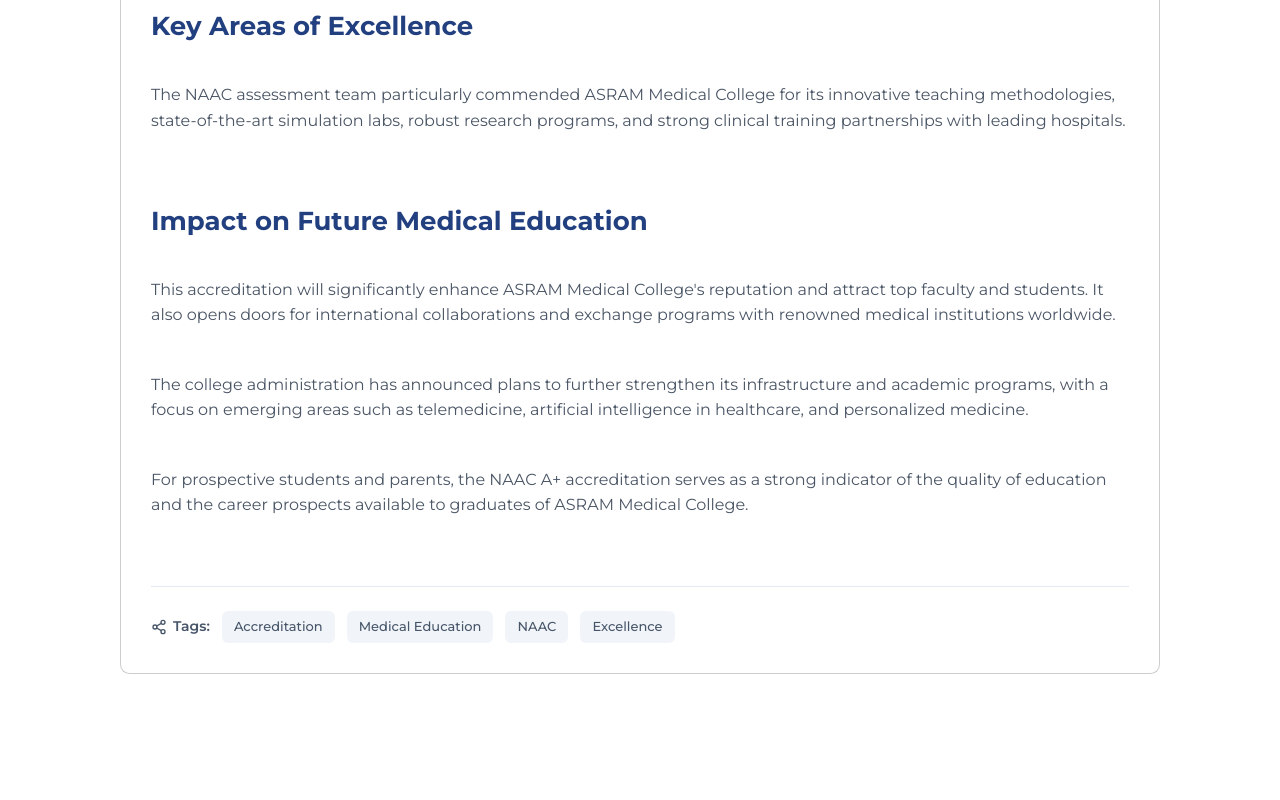
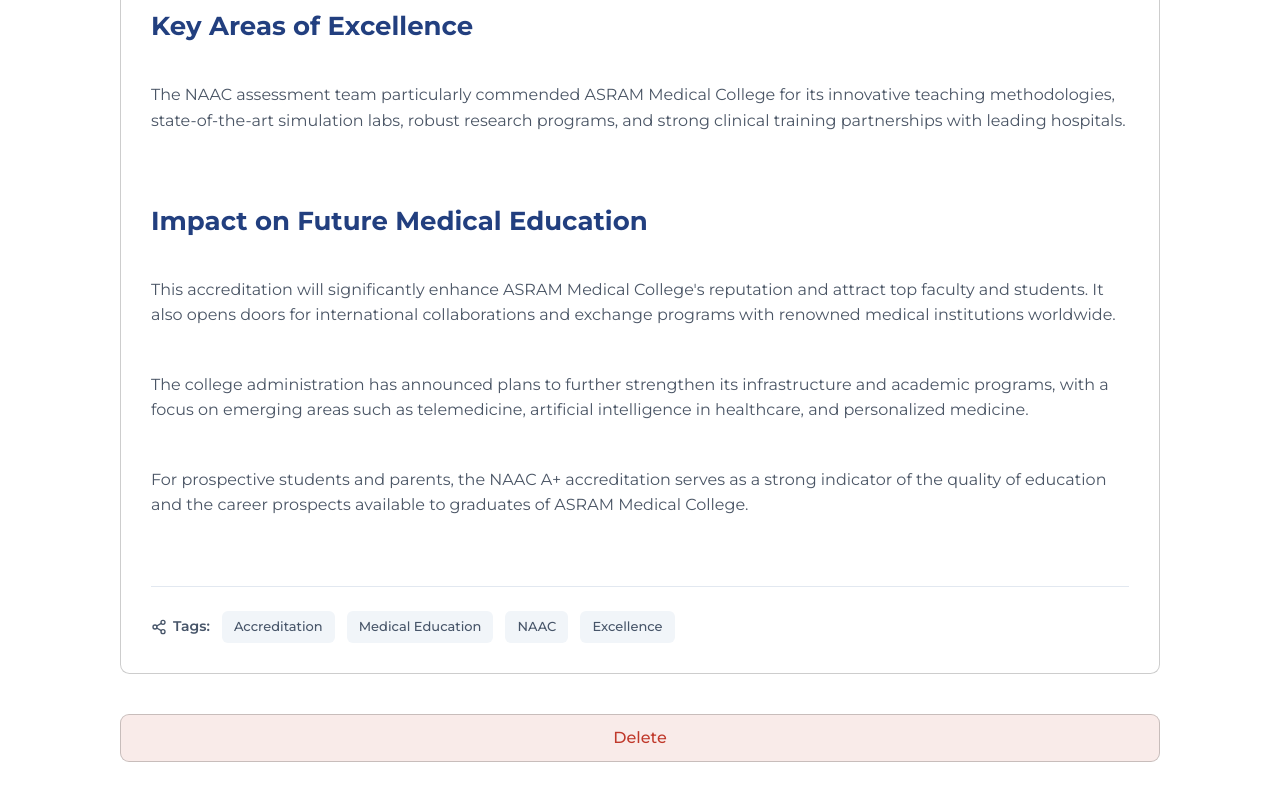
Before and after one commit to Orfus-Group/AsramWebsiteCMS-FE, a React (Vite) app: page /#/dashboard/edit/1 in a window 1280 px wide. Shown: the part 2082-2882 px from the top of the page. Before the commit the page ends 2836 px from the top, so only its background shows below. Built offline with nearby package versions, Linux system fonts and the light colour scheme; no server answers.

Commit message:
updated delete button

```diff
--- a/src/components/dashboard/EditNewsPost.jsx
+++ b/src/components/dashboard/EditNewsPost.jsx
@@ -195,7 +195,7 @@
                         <div className="flex flex-col gap-0.5">
                             <div className="flex items-center gap-2 font-bold text-[#1e293b] text-[16px]">
                                 <IconUser size={16} className="text-[#64748b]" />
-                                <span>Dr. Rajesh Kumar</span>
+                                <span className="text-[#64748b]">Dr. Rajesh Kumar</span>
                             </div>
                             <span className="text-[#64748b] text-[14px]">Director of Communications</span>
                         </div>
@@ -267,6 +267,13 @@
                 </div>
             </div>
 
+            {/* ==================== DELETE ACTION ==================== */}
+            <div className="global-page-spacing" style={{ marginTop: '-40px', marginBottom: '80px' }}>
+                <button className="delete-action-btn">
+                    Delete
+                </button>
+            </div>
+
         </div>
     );
 };
--- a/src/index.css
+++ b/src/index.css
@@ -264,3 +264,26 @@
 .user-modal-save-btn:hover {
     background-color: #1a3366;
 }
+
+.delete-action-btn {
+    height: 48px;
+    width: 100%;
+    display: flex;
+    justify-content: center;
+    align-items: center;
+    padding: 12px 20px;
+    border-radius: 9px;
+    border: 1px solid rgba(7, 7, 7, 0.2);
+    background-color: rgba(192, 57, 43, 0.1);
+    color: #c0392b;
+    /* Using a standard red that matches the bg tone or dark grey if text is black. Screenshot text looks dark grey but bg is red. Let's assume standard 'Delete' red text or inherit? Figma usually implies red text on red bg. I'll use a strong red #c0392b */
+    font-family: "Montserrat", sans-serif;
+    font-size: 16px;
+    font-weight: 500;
+    cursor: pointer;
+    transition: background-color 0.2s;
+}
+
+.delete-action-btn:hover {
+    background-color: rgba(192, 57, 43, 0.2);
+}
```
